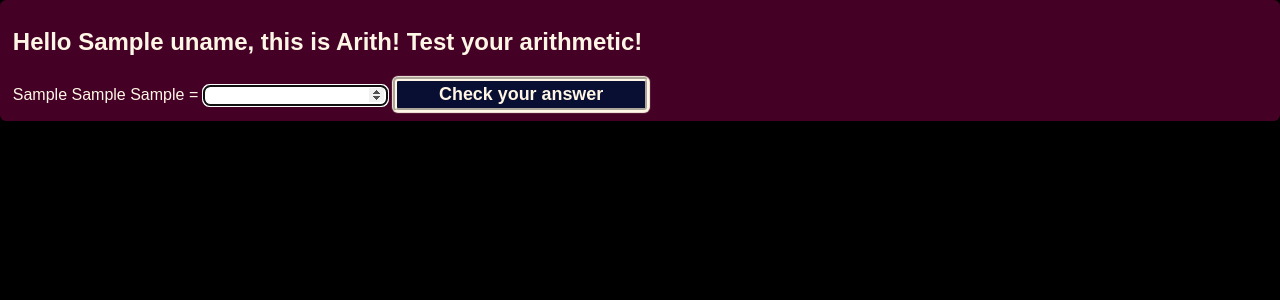
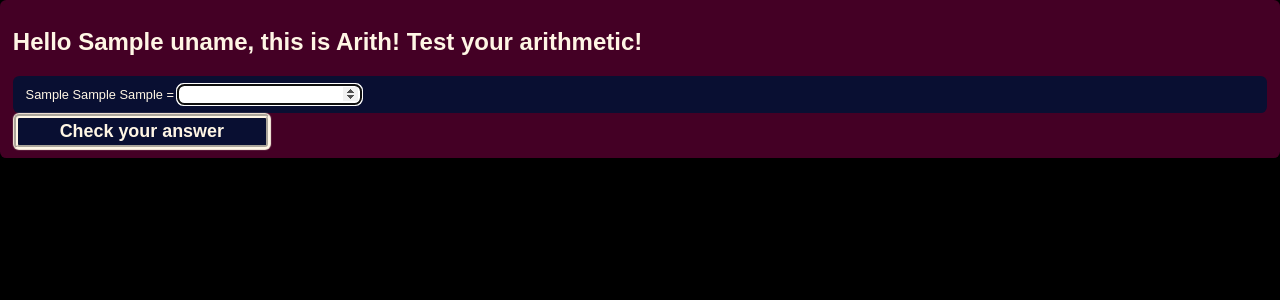
Before and after one commit to teraspora/arith, a Flask app: template templates/problems.html in a window 1280 px wide. Shown: the top 300 px of the page. Run offline with Flask 2, Linux system fonts and the light colour scheme; the template is opened without the code that fills it: most values are stand-ins (such as "Sample title", 1, 10 or a date in 2020).

Commit message:
Added class for sum

```diff
--- a/templates/problems.html
+++ b/templates/problems.html
@@ -11,7 +11,10 @@
 {% block content %}
    <h1>Hello {{ uname }}, this is Arith!   Test your arithmetic!</h1>
 		<form action="/mark" method="POST">
-		  {{ x }} {{ op }} {{ y }} = <input autofocus type="number" name="user_answer"/>
+		  <section class="sum">
+		  	{{ x }} {{ op }} {{ y }} = <input autofocus type="number" name="user_answer"/>
+
+		  </section>
 		  <input class="btn" type="submit" value="Check your answer"/>
 		</form>
 {% endblock %}
```
